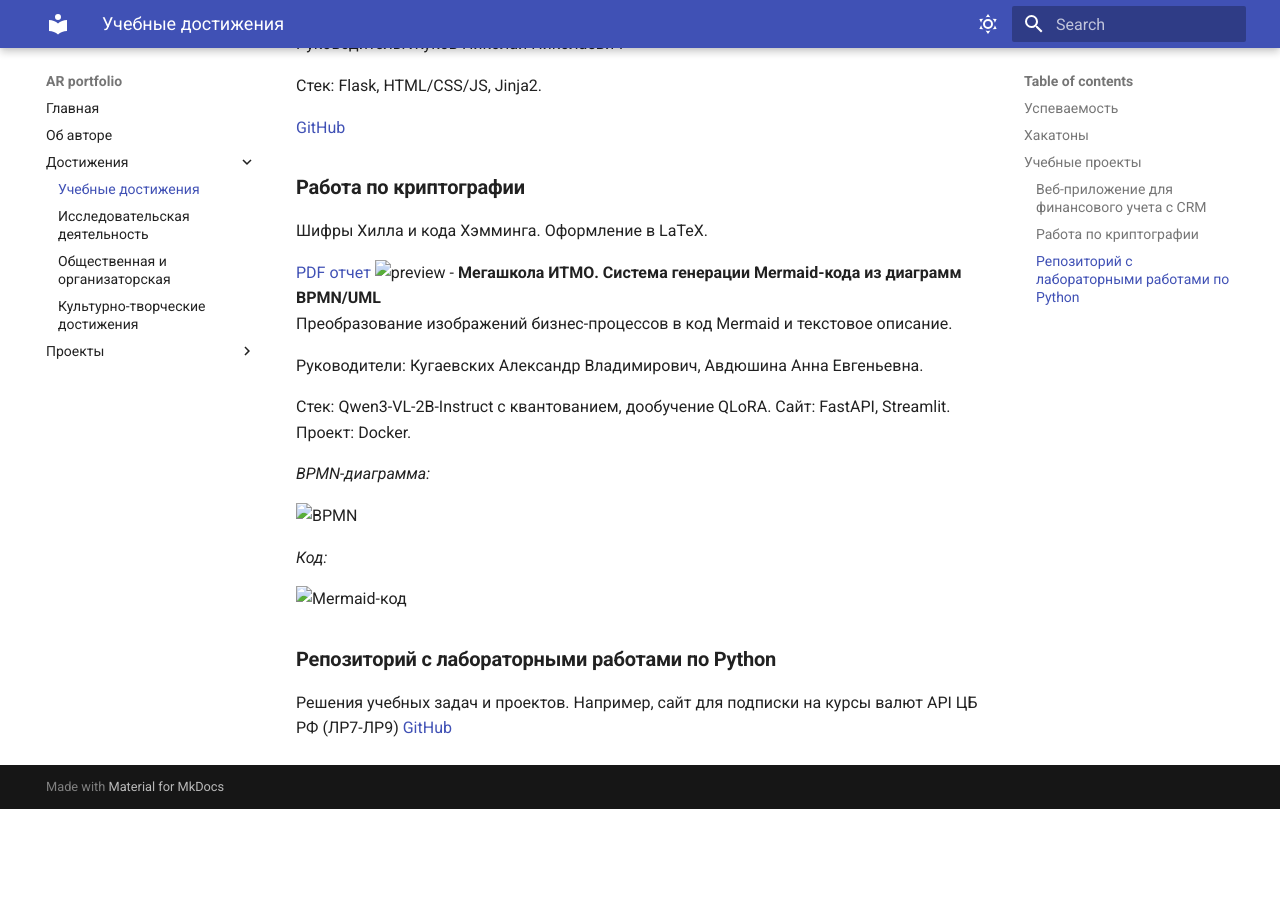
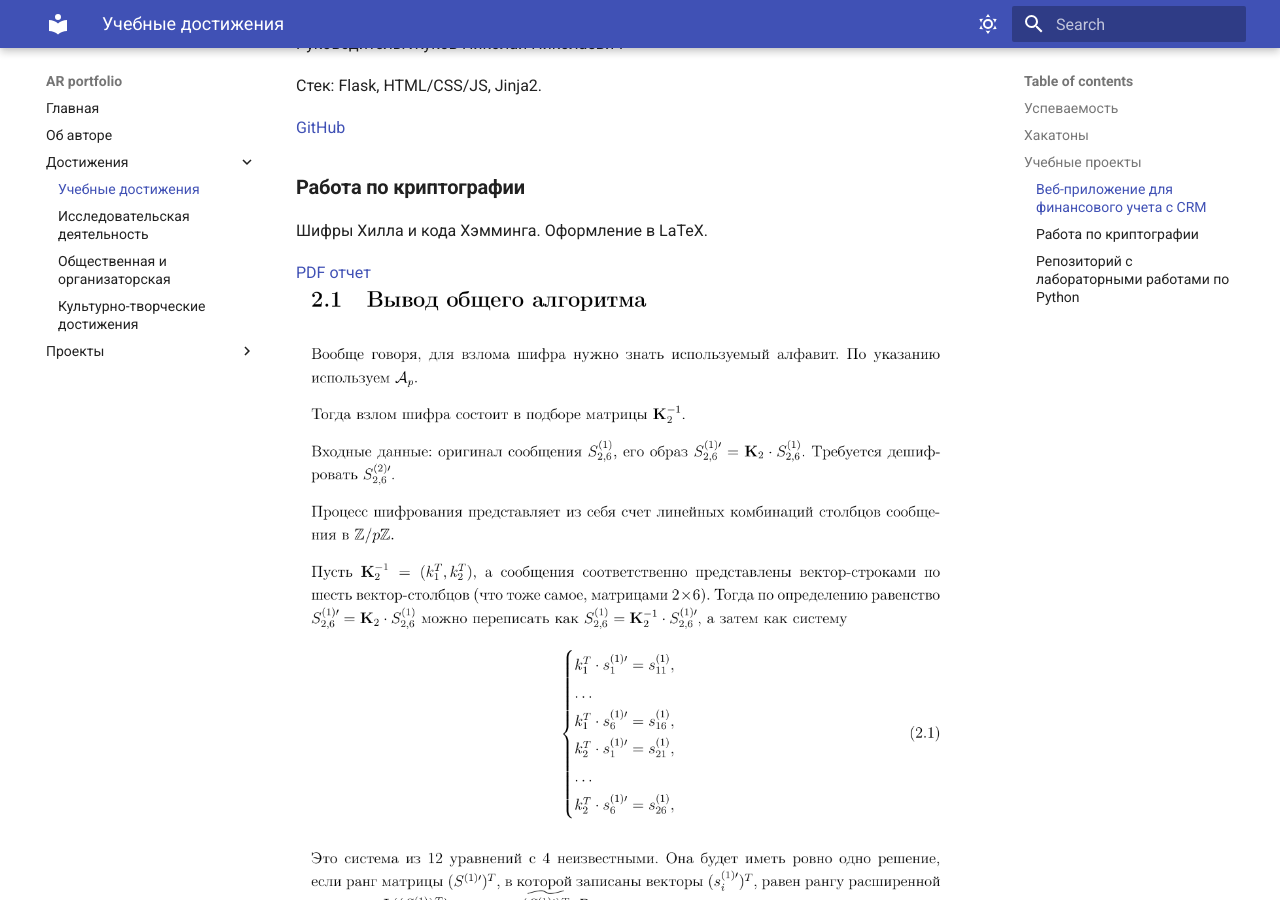
Before and after one commit to AR-git-hub/python-itmo-site_project, an MkDocs documentation site: the page built from source/docs/achievements/academic.md, in a window 1280 px wide and 900 px high, scrolled down 2121 px. Built offline with MkDocs 1.6.1 and Material for MkDocs 9.7.7, drawn with Linux system fonts in a browser that asks for light colours; before the commit the page ends 2930 px from its top, so only the background shows below that.

Commit message:
SC site deploy bugfix

```diff
--- a/source/docs/achievements/academic.md
+++ b/source/docs/achievements/academic.md
@@ -21,8 +21,8 @@
 ### **Работа по криптографии**
 Шифры Хилла и кода Хэмминга. Оформление в LaTeX.
 
-  [PDF отчет](..\materials\pdf\Math.pdf)
-  ![preview](..\materials\img\image11.png)
+  [PDF отчет](../materials/pdf/Math.pdf)
+  ![preview](../materials/img/image11.png)
 - **Мегашкола ИТМО. Система генерации Mermaid-кода из диаграмм BPMN/UML**
   Преобразование изображений бизнес-процессов в код Mermaid и текстовое описание.
 
@@ -32,11 +32,11 @@
 
   *BPMN-диаграмма:*
 
-  ![BPMN](..\materials\img\image3.png)
+  ![BPMN](../materials/img/image3.png)
 
   *Код:*
 
-  ![Mermaid-код](..\materials\img\image.png)
+  ![Mermaid-код](../materials/img/image.png)
 
 ### **Репозиторий с лабораторными работами по Python**
 Решения учебных задач и проектов. Например, сайт для подписки на курсы валют API ЦБ РФ (ЛР7-ЛР9)
```
Also changed, not shown: 1 other file.
